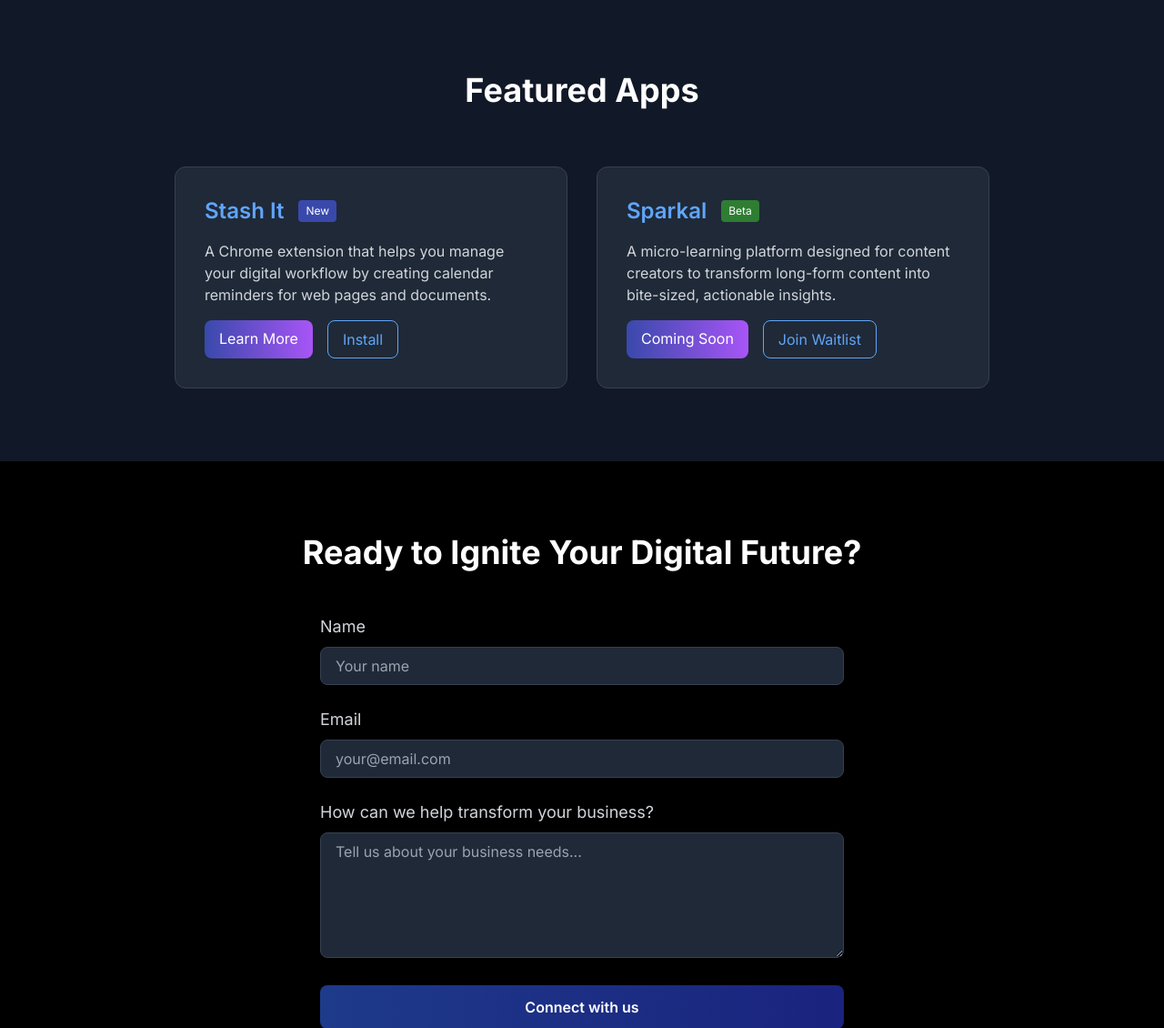
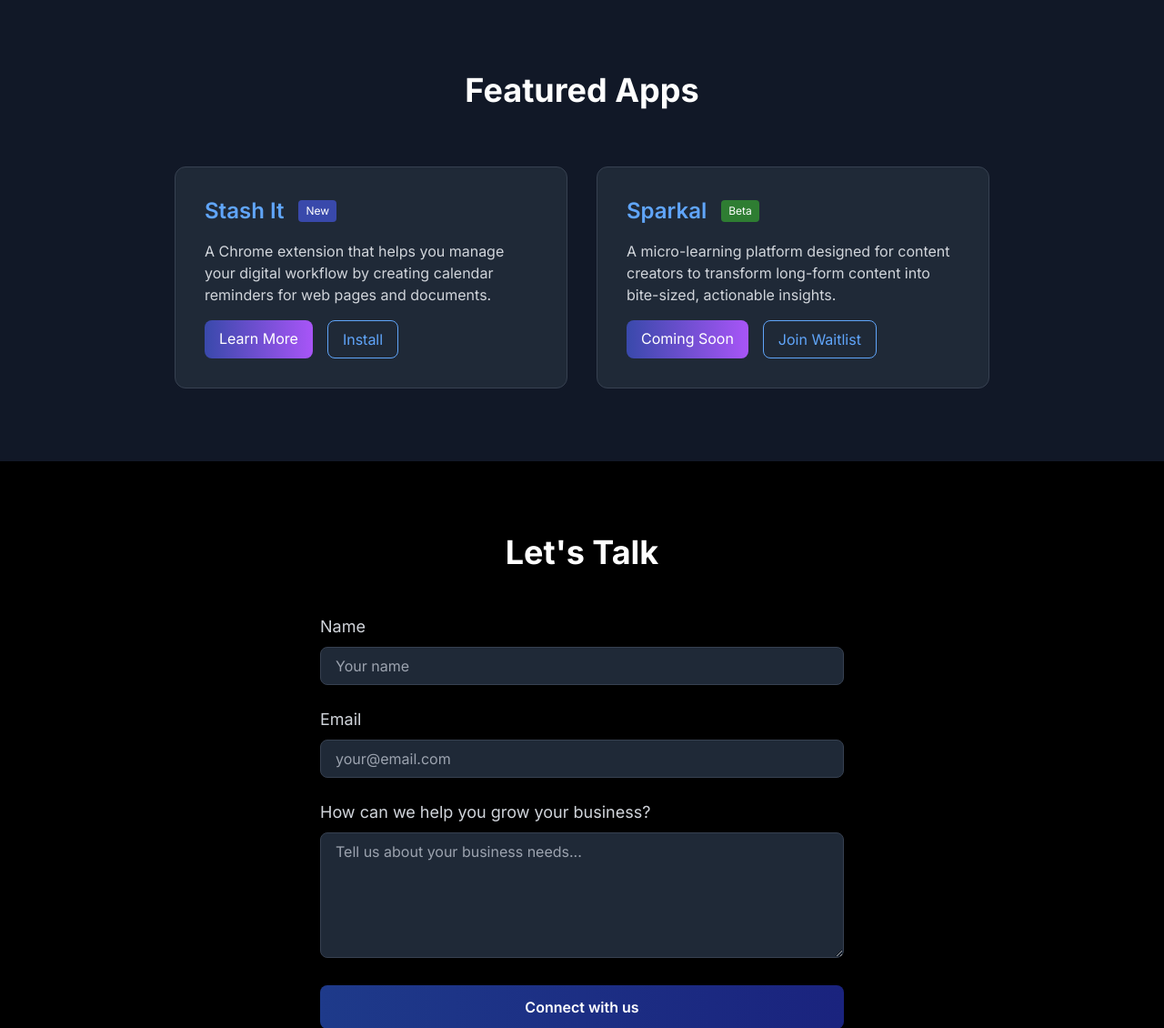
Before and after one commit to Spark4Tech/spark4_website, a Flask app: page / in a window 1280 px wide. Shown: the part 4338-5468 px from the top of the page at 91% size. Run offline with Flask 3, Linux system fonts and the light colour scheme; some libraries are stand-ins or nearby versions.

Commit message:
Index tweaks

```diff
--- a/app/templates/index.html
+++ b/app/templates/index.html
@@ -411,7 +411,7 @@
         <!-- Wrap both the heading and form in a target div -->
         <div id="contact-content">
             <div id="contact-heading">
-                <h2 class="text-4xl font-bold mb-12 text-center text-white">Ready to Ignite Your Digital Future?</h2>
+                <h2 class="text-4xl font-bold mb-12 text-center text-white">Let's Talk</h2>
             </div>
             <div id="contact-form" class="max-w-xl mx-auto">
                 <form
@@ -438,7 +438,7 @@
                     </div>
 
                     <div>
-                        <label for="message" class="block text-lg mb-2 text-gray-300">How can we help transform your business?</label>
+                        <label for="message" class="block text-lg mb-2 text-gray-300">How can we help you grow your business?</label>
                         {{ form.message(class="w-full bg-gray-800 border border-gray-700 rounded-lg px-4 py-2 text-white focus:border-blue-500 focus:outline-none", rows="5", placeholder="Tell us about your business needs...") }}
                     </div>
 
```
